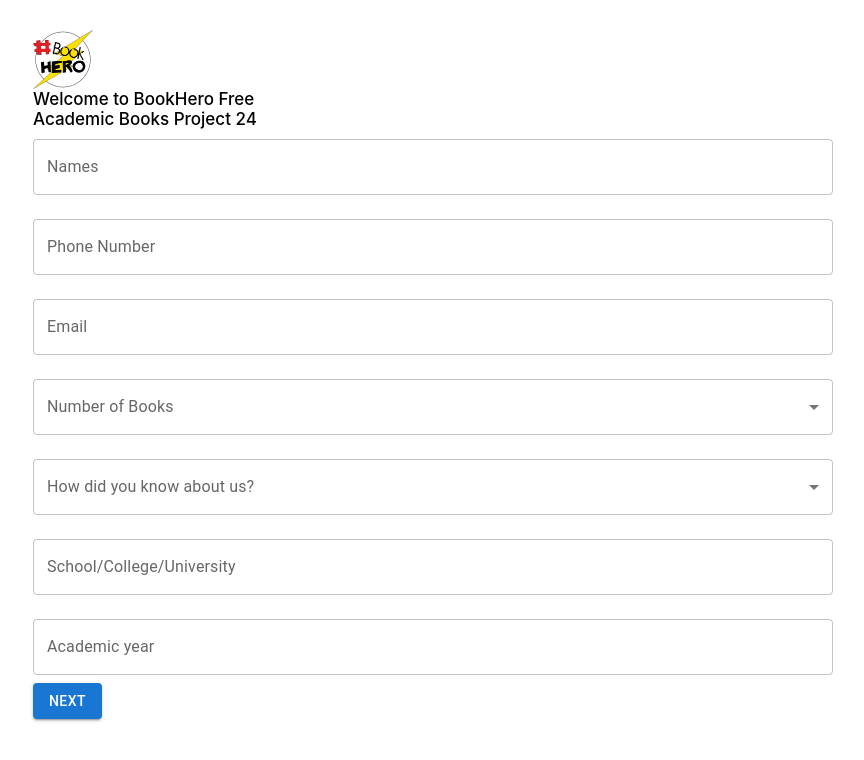
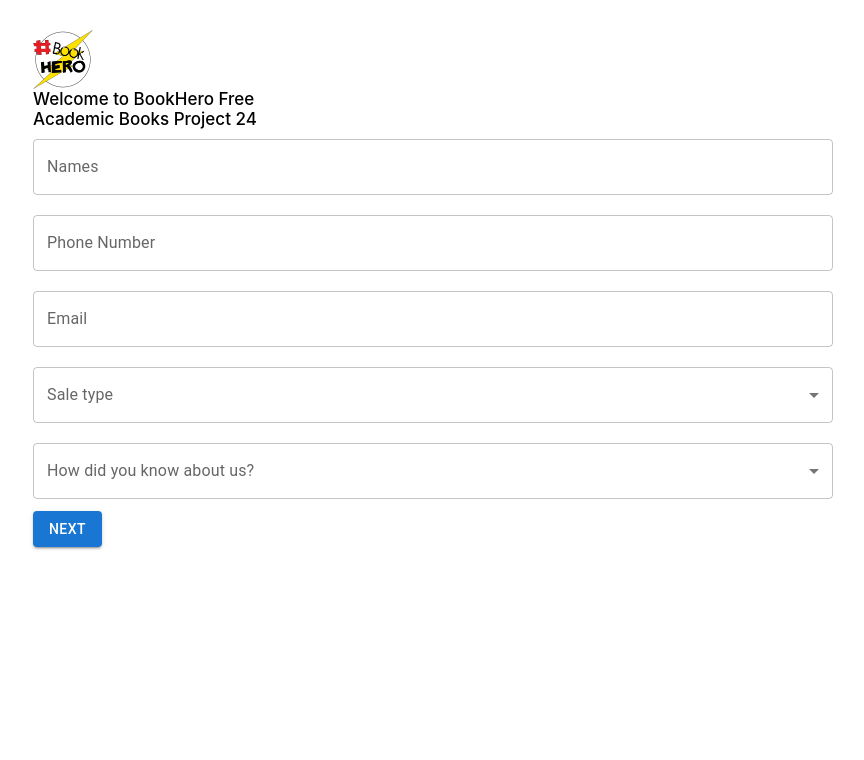
Before and after one commit to mubarak96-max/customersdata, a React (Create React App) app: page / in a window 1280 px wide. Shown: the top 760 px of the page, without its empty margins (207-1071 px from the left). Built offline with nearby package versions, Linux system fonts and the light colour scheme.

Commit message:
hide some details for selling

```diff
--- a/src/components/Main.js
+++ b/src/components/Main.js
@@ -22,6 +22,7 @@ const Main = () => {
   const [source, setSource] = React.useState("");
   const [school, setSchool] = React.useState("");
   const [academicYear, setAcademicYear] = React.useState("");
+  const [saleType, setSaleType] = React.useState("");
   const [error, setError] = React.useState("");
   const [showError, setShowError] = React.useState(false);
   const [loading, setLoading] = React.useState(false);
@@ -45,6 +46,9 @@ const Main = () => {
     } else if (source === "") {
       setError("Please how did you know about us?");
       setShowError(true);
+    } else if (saleType === "") {
+      setError("Select the sale type!");
+      setShowError(true);
     } else {
       try {
         const data = {
@@ -54,7 +58,8 @@ const Main = () => {
           books,
           source,
           academicYear,
-          school
+          school,
+          saleType
         };
 
         setLoading(true);
@@ -90,7 +95,7 @@ const Main = () => {
         variant="outlined"
         fullWidth
         // size="small"
-        sx={{ marginBottom: 3 }}
+        sx={{ marginBottom: 2.5 }}
         value={name}
         onChange={(e) => {
           setName(e.target.value);
@@ -103,7 +108,7 @@ const Main = () => {
         variant="outlined"
         fullWidth
         // size="small"
-        sx={{ marginBottom: 3 }}
+        sx={{ marginBottom: 2.5 }}
         value={phone}
         onChange={(e) => {
           setPhone(e.target.value);
@@ -116,13 +121,34 @@ const Main = () => {
         variant="outlined"
         fullWidth
         // size="small"
-        sx={{ marginBottom: 3 }}
+        sx={{ marginBottom: 2.5 }}
         value={email}
         onChange={(e) => {
           setEmail(e.target.value);
         }}
       />
 
+      <FormControl fullWidth>
+        <InputLabel sx={{}} id="demo-simple-select-label">
+          Sale type
+        </InputLabel>
+        <Select
+          labelId="demo-simple-select-label"
+          id="demo-simple-select"
+          value={saleType}
+          // size="small"
+          label="Sale Type"
+          onChange={(e) => {
+            setSaleType(e.target.value);
+          }}
+          sx={{ marginBottom: 2.5 }}
+        >
+          <MenuItem value="Selling">Selling</MenuItem>
+          <MenuItem value="Free Books">Free Books</MenuItem>
+        </Select>
+      </FormControl>
+
+      {saleType === "Free Books" && (
         <FormControl fullWidth>
           <InputLabel sx={{}} id="demo-simple-select-label">
             Number of Books
@@ -136,7 +162,7 @@ const Main = () => {
             onChange={(e) => {
               setBooks(e.target.value);
             }}
-          sx={{ marginBottom: 3 }}
+            sx={{ marginBottom: 2.5 }}
           >
             <MenuItem value="1">1</MenuItem>
             <MenuItem value="2">2</MenuItem>
@@ -144,6 +170,7 @@ const Main = () => {
             <MenuItem value="4">4</MenuItem>
           </Select>
         </FormControl>
+      )}
 
       <FormControl fullWidth>
         <InputLabel id="demo-simple-select-label">
@@ -157,7 +184,7 @@ const Main = () => {
           // size="small"
           onChange={handleChange}
           sx={{
-            marginBottom: 3,
+            marginBottom: 2.5,
             display: "flex",
             alignItems: "center",
             justifyContent: "center"
@@ -172,19 +199,22 @@ const Main = () => {
         </Select>
       </FormControl>
 
+      {saleType === "Free Books" && (
         <TextField
           id="outlined-basic"
           label="School/College/University"
           variant="outlined"
           fullWidth
           // size="small"
-        sx={{ marginBottom: 3 }}
+          sx={{ marginBottom: 2.5 }}
           value={school}
           onChange={(e) => {
             setSchool(e.target.value);
           }}
         />
+      )}
 
+      {saleType === "Free Books" && (
         <TextField
           id="outlined-basic"
           label="Academic year"
@@ -197,6 +227,7 @@ const Main = () => {
             setAcademicYear(e.target.value);
           }}
         />
+      )}
 
       {showError && (
         <Alert sx={{ marginBottom: 2 }} severity="error">
```
Lines whose indentation alone changed are shown as unchanged.
